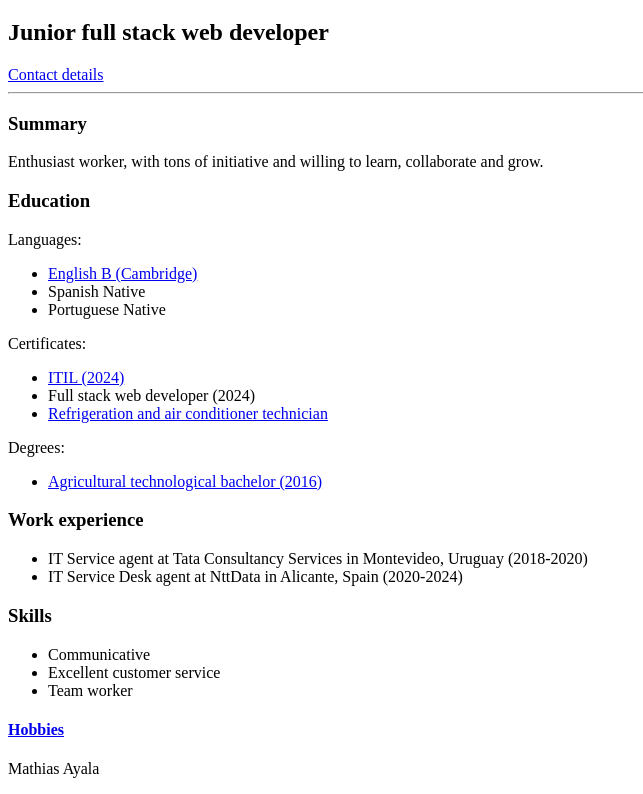
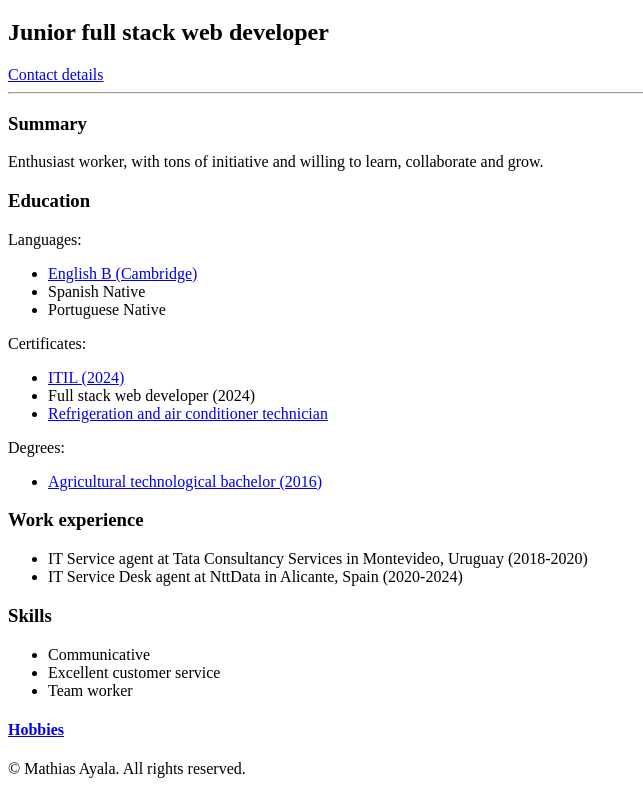
Before and after one commit to mathiayala/Resume, a plain HTML site: page index.html in a window 1280 px wide. Shown: the part 173-967 px from the top of the page, without its empty margins (0-643 px from the left). Drawn offline with Linux system fonts and the light colour scheme.

Commit message:
index.html

```diff
--- a/index.html
+++ b/index.html
@@ -51,7 +51,7 @@
         </p>
         <h4><a href="./Public/Beach volley.html">Hobbies</a></h4>
         <footer>
-            <p>Mathias Ayala</p>
+            <p>© Mathias Ayala. All rights reserved.</p>
         </footer>
     </body>
 </html>
```
